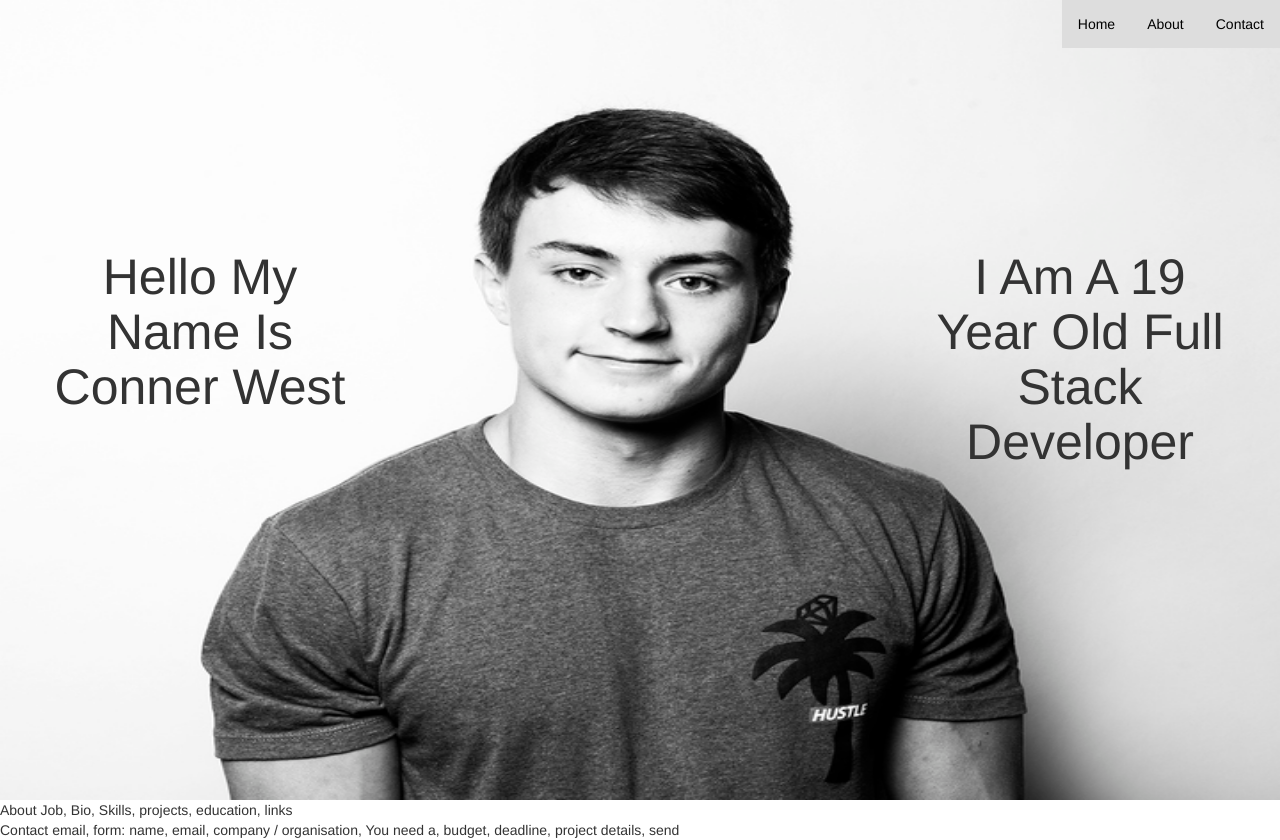
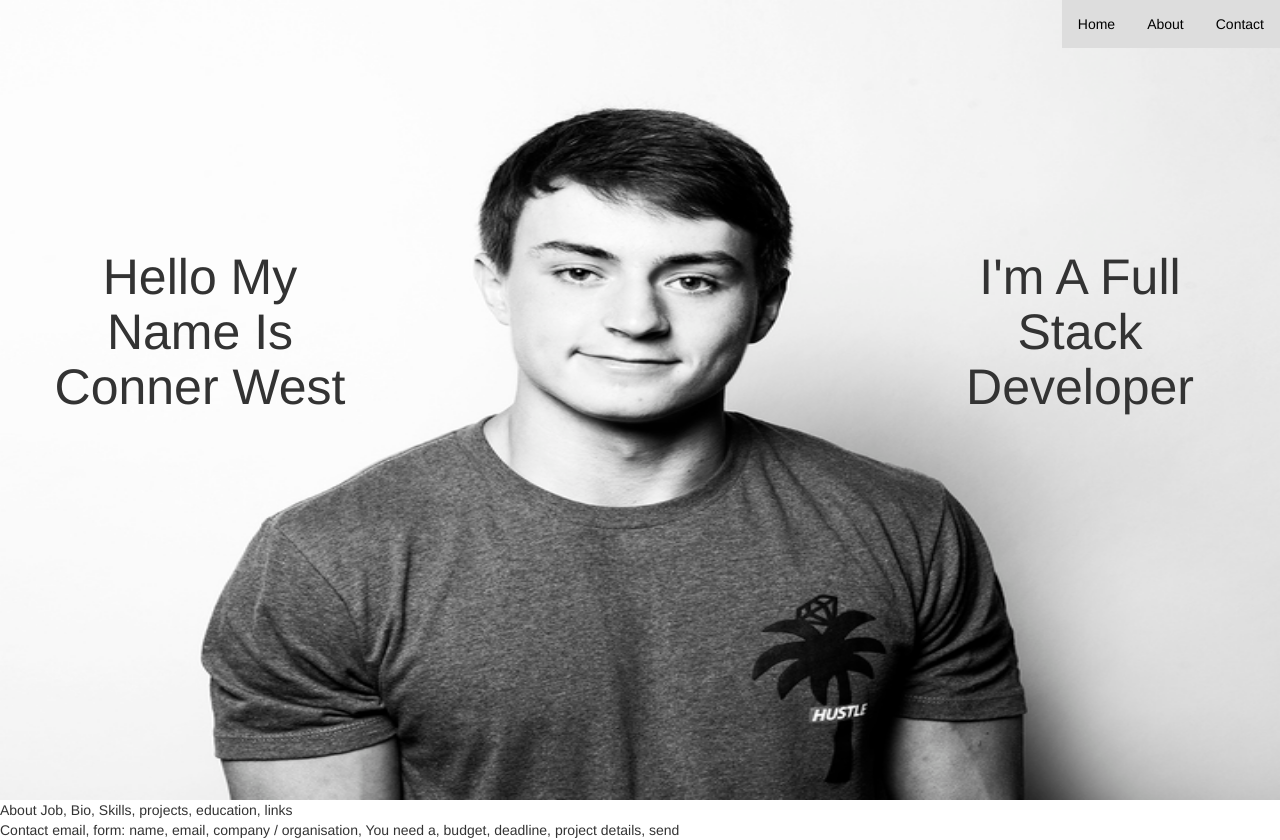
Before and after one commit to CWestBlue/conner.io, an Angular app: page / in a window 1280 px wide. Built offline with nearby package versions, Linux system fonts and the light colour scheme.

Commit message:
changed one thing

```diff
--- a/src/app/app.component.html
+++ b/src/app/app.component.html
@@ -11,7 +11,7 @@
   </div>
   <div id="image-text">
   <h1 class="h2" style="float: left; max-width: 300px; margin: 50px">Hello My Name Is Conner West</h1>
-  <h1 class="h2"  style="float: right; max-width: 300px; margin: 50px">I Am A 19 Year Old Full Stack Developer</h1>
+  <h1 class="h2"  style="float: right; max-width: 300px; margin: 50px">I'm A Full Stack Developer</h1>
   </div>
 </div>
 <div id="About" name="About">
```
